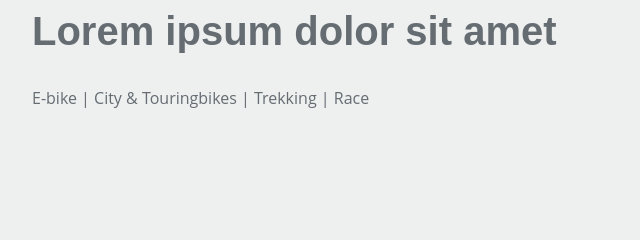
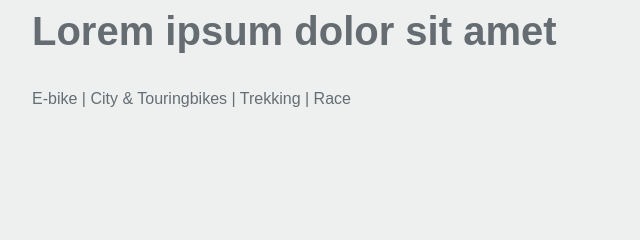
Before and after one commit to math06j6/KOGA, a plain HTML site: page index.html in a window 1280 px wide. Shown: the part 320-560 px from the top of the page, 0-640 px from the left. Drawn offline with Linux system fonts and the light colour scheme; a web font is replaced by a local one.

Commit message:
rettelse

```diff
--- a/style.css
+++ b/style.css
@@ -146,7 +146,7 @@ h4 {
 }
 
 p {
-    font-family: 'Open Sans', Helvetica, Arial, Roboto, sans-serif;
+    font-family: Arial, Helvetica, Roboto, sans-serif;
     font-size: 1rem;
     line-height: 1.6;
     max-width: 650px;
@@ -232,7 +232,6 @@ button {
     overflow: hidden;
     margin: auto;
 }
-
 
 
 nav {
```
